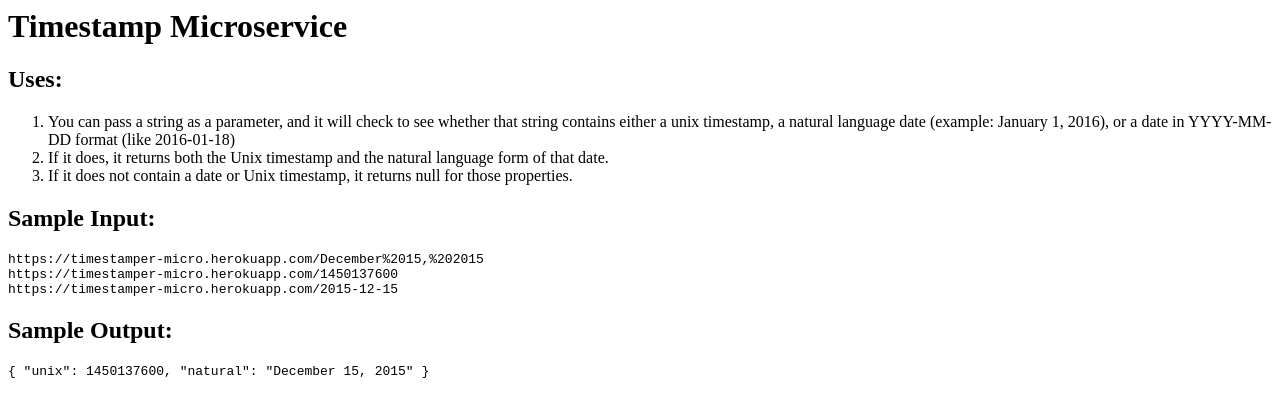
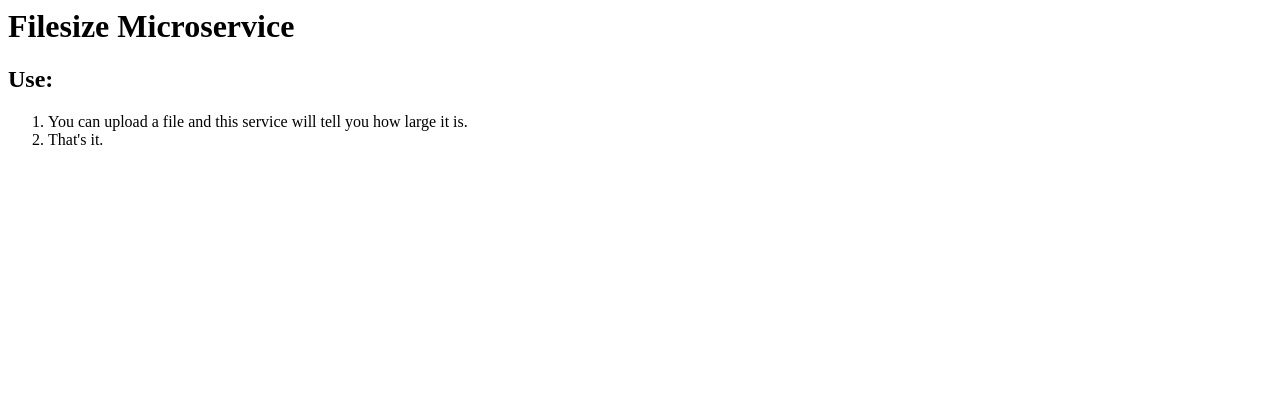
Before and after one commit to zbay/filesize-micro, a website: page public/index.html in a window 1280 px wide. Drawn offline with Linux system fonts and the light colour scheme.

Commit message:
Index and readme

```diff
--- a/public/index.html
+++ b/public/index.html
@@ -2,26 +2,13 @@
     <head>
     </head>
     <body>
-        <h1>Timestamp Microservice</h1>
+        <h1>Filesize Microservice</h1>
         <div id="userStories">
-            <h2>Uses:</h2>
+            <h2>Use:</h2>
             <ol>
-                <li>You can pass a string as a parameter, and it will check to see whether that string contains either a unix timestamp,
-                a natural language date (example: January 1, 2016), or a date in YYYY-MM-DD format (like 2016-01-18)</li>
-                <li>If it does, it returns both the Unix timestamp and the natural language form of that date.</li>
-                <li>If it does not contain a date or Unix timestamp, it returns null for those properties.</li>
+                <li>You can upload a file and this service will tell you how large it is.</li>
+                <li>That's it.</li>
             </ol>
-        </div>
-        <div id="examples">
-            <h2>Sample Input:</h2>
-            <code>https://timestamper-micro.herokuapp.com/December%2015,%202015</code>
-            <br />
-<code>https://timestamper-micro.herokuapp.com/1450137600</code>
-<br />
-<code>https://timestamper-micro.herokuapp.com/2015-12-15</code>
-<br />
-<h2>Sample Output:</h2>
-<code>{ "unix": 1450137600, "natural": "December 15, 2015" }</code>
         </div>
     </body>
 </html>
```
Also changed, not shown: README.md.
